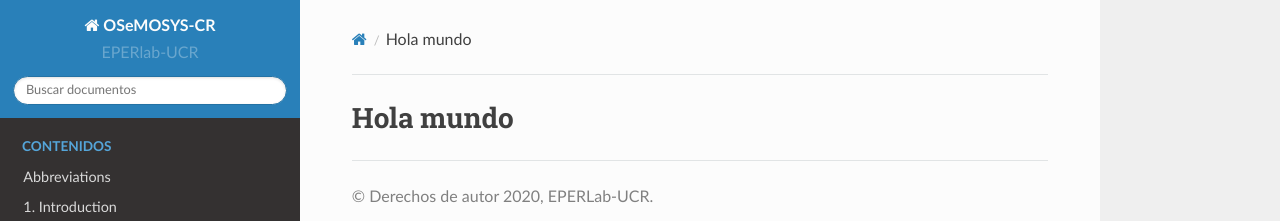
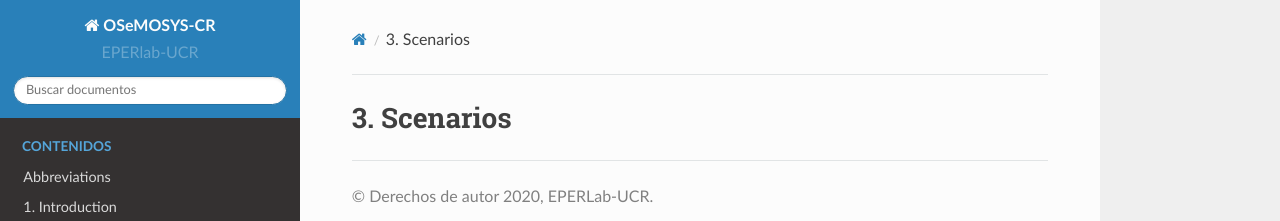
Before and after one commit to EPERLab/OSeMOSYS-CR, a Sphinx documentation site: the page built from docs/03Scenarios.rst, in a window 1280 px wide. Shown: the top 221 px of the page. Built offline with Sphinx 7.4.7 and the Read the Docs theme 2.0.0, drawn with Linux system fonts in a browser that asks for light colours.

Commit message:
Update 03Scenarios.rst

```diff
--- a/docs/03Scenarios.rst
+++ b/docs/03Scenarios.rst
@@ -1,2 +1,2 @@
-Hola mundo
---------
+3. Scenarios
+=====================
```
